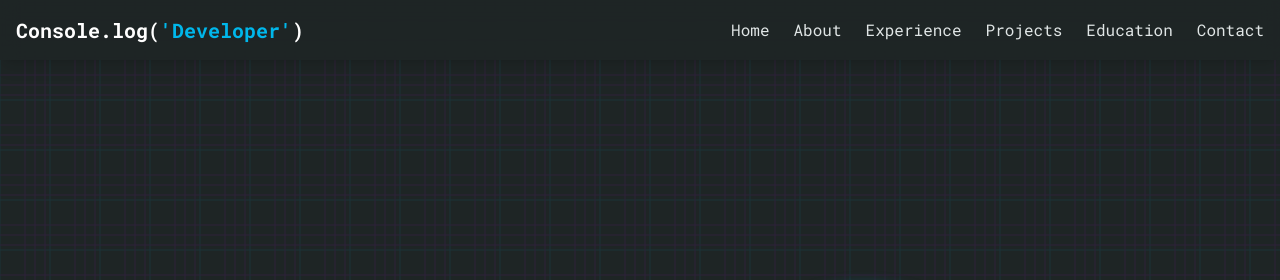
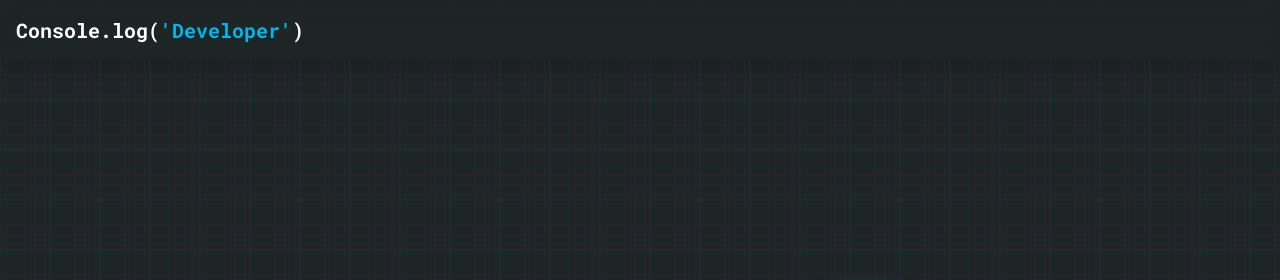
Before and after one commit to merakesh1/portfolion, a plain HTML site: page index.html in a window 1280 px wide. Shown: the top 280 px of the page. Drawn offline with nearby package versions, Linux system fonts and the light colour scheme.

```diff
--- a/index.html
+++ b/index.html
@@ -190,6 +190,11 @@
       /* #icon:hover {
         color: rgb(39, 128, 128);
       } */
+      /* @media (min-width: 640px) {
+        .navItems {
+          display: none; Hide nav links on mobile
+        }
+      } */
     </style>
     <link
       href="https://fonts.googleapis.com/css2?family=Roboto+Mono:wght@400;700&display=swap"
@@ -207,14 +212,14 @@
         <div class="text-xl font-bold text-white">
           Console.log(<span id="icon" style="color: #00b7eb">'Developer'</span>)
         </div>
-        <div class="flex flex-wrap space-x-4 sm:space-x-6">
+        <!-- <div class="flex flex-wrap space-x-4 sm:space-x-6 navItems">
           <a href="#home" class="nav-link">Home</a>
           <a href="#about" class="nav-link">About</a>
           <a href="#experience" class="nav-link">Experience</a>
           <a href="#projects" class="nav-link">Projects</a>
           <a href="#education" class="nav-link">Education</a>
           <a href="#contact" class="nav-link">Contact</a>
-        </div>
+        </div> -->
       </div>
     </nav>
     <section
```
